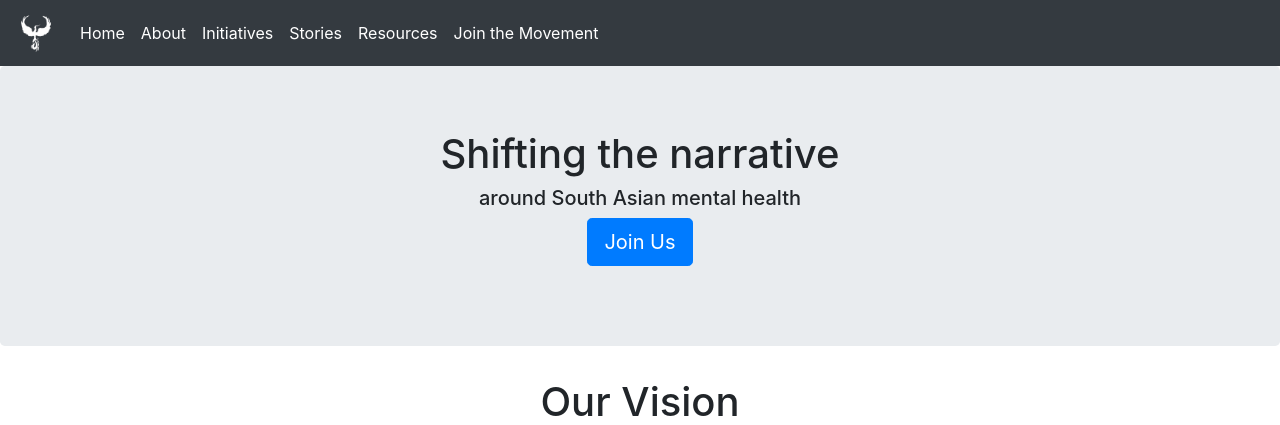
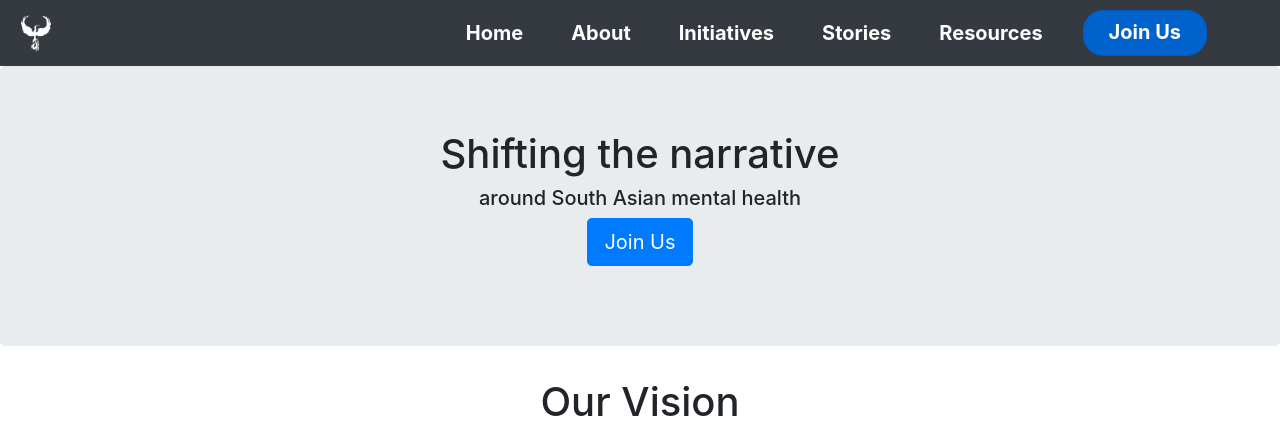
Before and after one commit to nikhilch/iamshakti, a Django app: template iamshakti/templates/about.html in a window 1280 px wide. Shown: the top 425 px of the page. Run offline with Django 3.2, Linux system fonts and the light colour scheme; the template is opened without the code that fills it, so the values that code supplies are empty; some libraries are stand-ins or nearby versions.

Commit message:
Updating navbar

```diff
--- a/iamshakti/templates/base.html
+++ b/iamshakti/templates/base.html
@@ -27,13 +27,13 @@
                 <span class="navbar-toggler-icon"></span>
             </button>
             <div class="collapse navbar-collapse text-right" id="navbarNav">
-                <div class="navbar-nav">
-                    <a class="nav-item nav-link {% active 'index' %}" href="{% url 'index' %}">Home</a>
-                    <a class="nav-item nav-link {% active 'about' %}" href="{% url 'about' %}">About</a>
-                    <a class="nav-item nav-link {% active 'initiatives' %}" href="{% url 'initiatives' %}">Initiatives</a>
-                    <a class="nav-item nav-link {% active 'all_stories' %}" href="{% url 'all_stories' %}">Stories</a>
-                    <a class="nav-item nav-link {% active 'resources' %}" href="{% url 'resources' %}">Resources</a>
-                    <a class="nav-item nav-link {% active 'jointhemovement' %}" href="{% url 'jointhemovement' %}">Join the Movement</a>
+                <div class="container justify-content-end navbar-nav">
+                    <a class="nav-item nav-link mx-3 {% active 'index' %}" href="{% url 'index' %}">Home</a>
+                    <a class="nav-item nav-link mx-3 {% active 'about' %}" href="{% url 'about' %}">About</a>
+                    <a class="nav-item nav-link mx-3 {% active 'initiatives' %}" href="{% url 'initiatives' %}">Initiatives</a>
+                    <a class="nav-item nav-link mx-3 {% active 'all_stories' %}" href="{% url 'all_stories' %}">Stories</a>
+                    <a class="nav-item nav-link mx-3 {% active 'resources' %}" href="{% url 'resources' %}">Resources</a>
+                    <a class="nav-item nav-link mx-3 btn btn-primary {% active 'jointhemovement' %}" id="jointhemovement-btn" href="{% url 'jointhemovement' %}">Join Us</a>
                 </div>
             </div>
         </nav>
--- a/static/iamshakti/css/base.css
+++ b/static/iamshakti/css/base.css
@@ -4,6 +4,22 @@ body {
 
 #navbar-logo-image {
     max-width: 40px;
+}
+
+.nav-link {
+   font-size: 20px;
+}
+
+.active {
+    font-weight: bold;
+
+}
+
+#jointhemovement-btn {
+    color: white;
+    padding: 6px 25px;
+    border-radius: 20px;
+    text-align: center;
 }
 
 #footer-logo-image {
```
